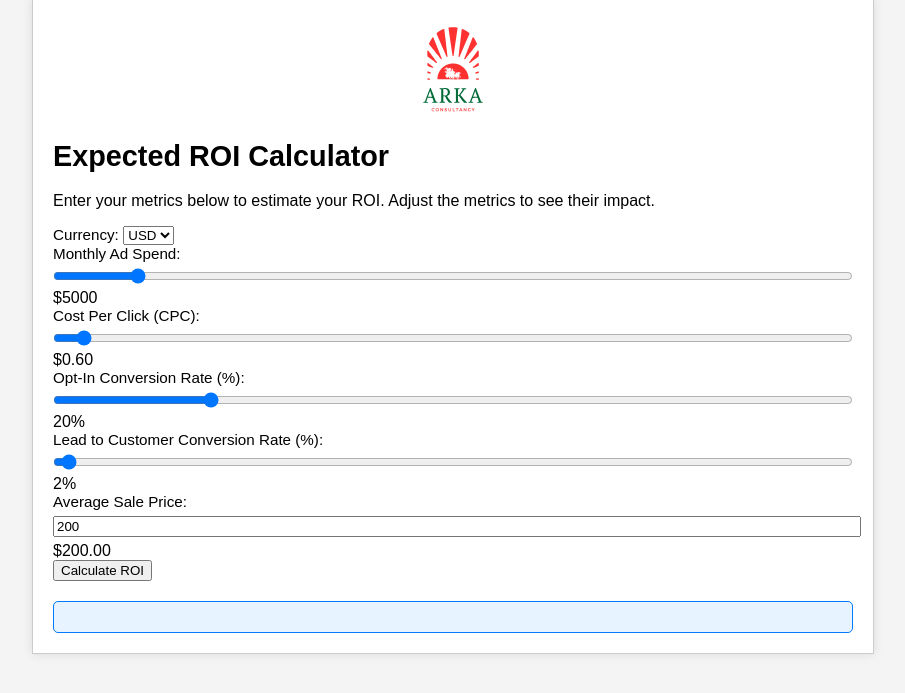
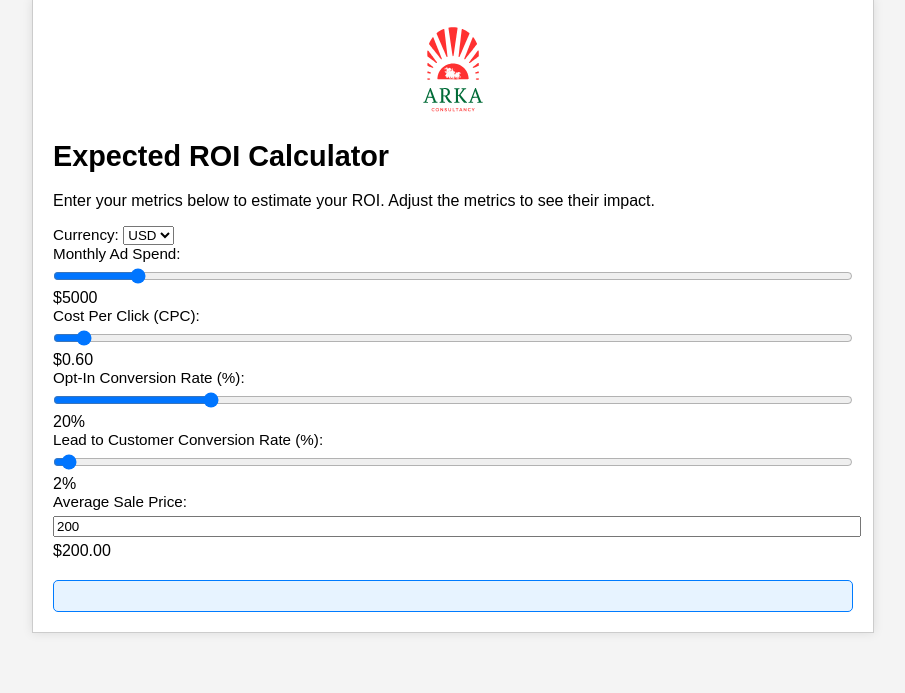
Before and after one commit to akashn-1412/roi_calculator, a Flask app: page / in a window 1280 px wide. Shown: the part 21-714 px from the top of the page, without its empty margins (187-1092 px from the left). Run offline with Flask 3, Linux system fonts and the light colour scheme.

Commit message:
Update index.html

```diff
--- a/templates/index.html
+++ b/templates/index.html
@@ -52,8 +52,6 @@
                 <input type="number" id="average_sale_price" name="average_sale_price" step="0.01" value="200" oninput="this.nextElementSibling.value = this.value">
                 <output>$200.00</output>
             </div>
-
-            <button type="submit">Calculate ROI</button>
         </form>
 
         <div class="results-box">
```
